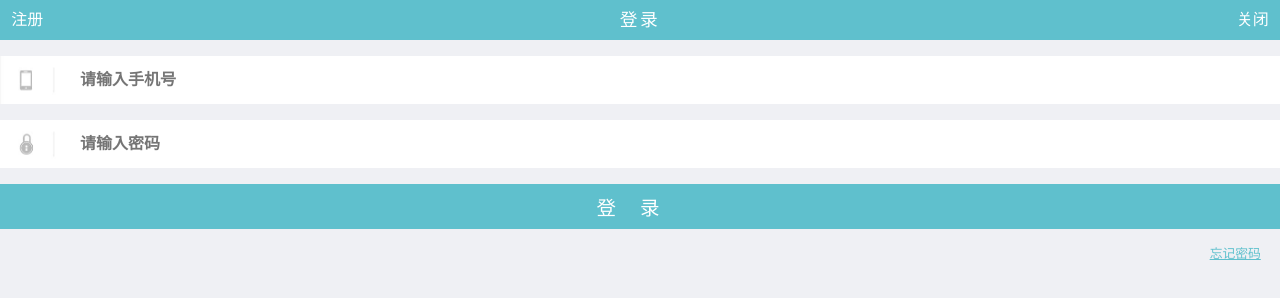
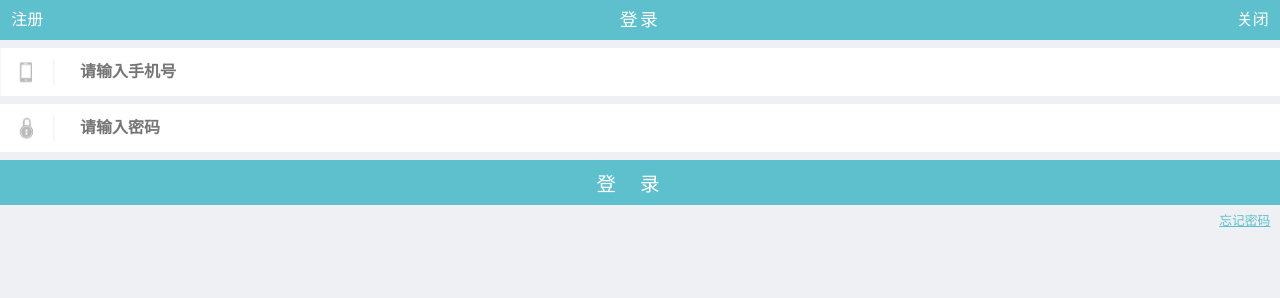
Before and after one commit to l409331406/l409331406.github.io, a plain HTML site: page index.html in a window 1280 px wide. Drawn offline with Linux system fonts and the light colour scheme.

Commit message:
修改界面文本间空隙使其变小

```diff
--- a/signIn.css
+++ b/signIn.css
@@ -46,10 +46,10 @@ span{
 	background:#fff;
 }
 .box_1{
-	top:3rem;
+	top:2.5rem;
 }
 .box_2{
-	top:7rem;
+	top:6rem;
 }
 img{
 	margin:0 1rem 0 0;
@@ -67,16 +67,16 @@ img{
 }
 .signin_2{
 	position:absolute;
-	top:11.5rem;
+	top:10rem;
     height:2.8rem;
     font-size:1.22rem;
     letter-spacing:1.5rem;
 }
 a{
 	position:absolute;
-	right:0.5rem;
-	top:14.5rem;
+	right:0rem;
+	top:12.5rem;
 	color:rgb(95,192,205);
-	margin:0.7rem;
+	margin:0.6rem;
 	font-size:0.8rem;
 }
```
